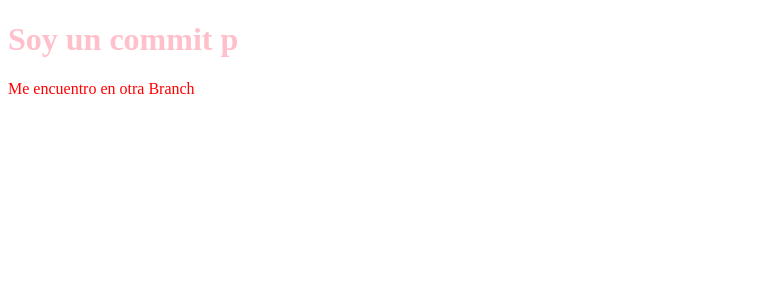
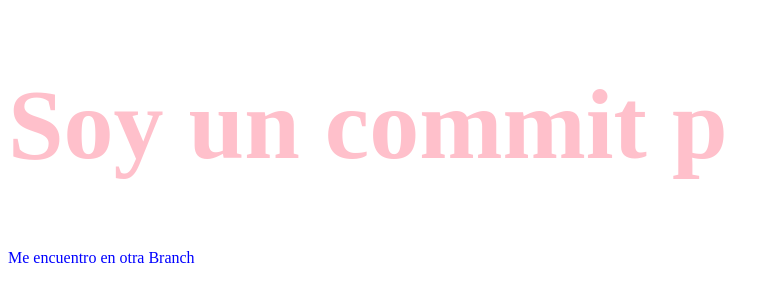
Before and after one commit to jessvllgs/TallerGitHub, a plain HTML site: page index.html in a window 1280 px wide. Shown: the whole page, without its empty margins (0-779 px from the left). Drawn offline with Linux system fonts and the light colour scheme.

Commit message:
Se aumento el tamaño de la letra

```diff
--- a/style.css
+++ b/style.css
@@ -1,9 +1,10 @@
 p{
      font-size: 100;
-     color: red;
+     color: blue;
 
 }
 h1
 {
+     font-size: 100px ;
      color: pink;
 }
```
